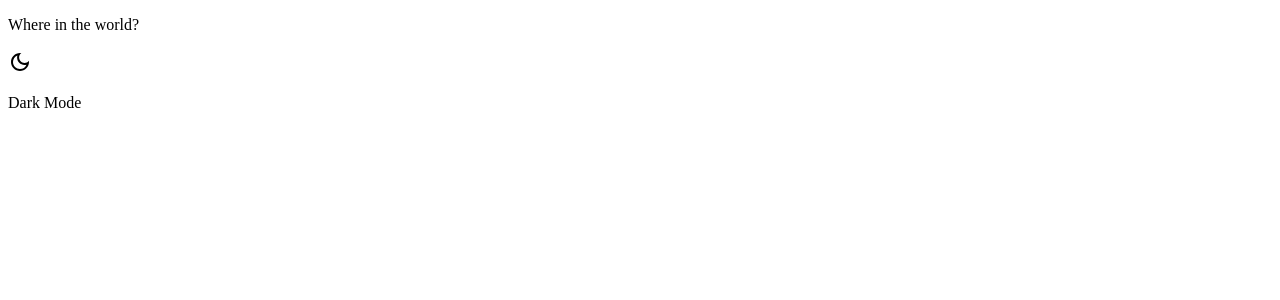
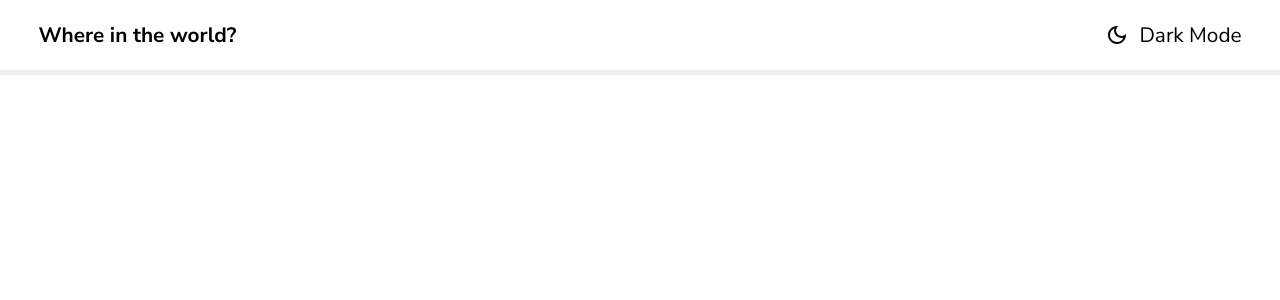
Before and after one commit to DavidSRV/CountriesAPI, a React (Vite) app: page / in a window 1280 px wide. Shown: the top 300 px of the page. Built offline with nearby package versions, Linux system fonts and the light colour scheme.

Commit message:
NavBar done

```diff
--- a/package.json
+++ b/package.json
@@ -18,6 +18,7 @@
     "@types/react": "^18.0.27",
     "@types/react-dom": "^18.0.10",
     "@vitejs/plugin-react": "^3.1.0",
+    "sass": "^1.59.2",
     "typescript": "^4.9.3",
     "vite": "^4.1.0"
   }
--- a/src/App.tsx
+++ b/src/App.tsx
@@ -1,4 +1,5 @@
 import NavBar from "./components/navbar/NavBar"
+import './sass/resets.scss'
 
 function App() {
   return (
--- a/src/components/navbar/NavBar.tsx
+++ b/src/components/navbar/NavBar.tsx
@@ -1,5 +1,6 @@
 import React from 'react';
 import DarkModeOutlinedIcon from '@mui/icons-material/DarkModeOutlined';
+import '../navbar/__Navbar.scss'
 
 const NavBar = () => {
   return (
--- /dev/null
+++ b/src/components/navbar/__Navbar.scss
@@ -0,0 +1,29 @@
+.nav{
+    display: flex;
+    justify-content: space-between;
+    align-items: center;
+    font-size: 1.3rem;
+    border-bottom: 5px solid rgba(128, 128, 128, 0.134);
+
+    section{
+
+        margin: 0 3%;
+
+        & .nav__description{
+            font-weight: 700;
+        }
+    }
+
+
+    & .nav__theme{
+        display: flex;
+        justify-content: center;
+        align-items: center;
+        gap: 10px;
+        cursor: pointer;
+
+        &:hover{
+            scale: 1.1;
+        }
+    }
+}
--- /dev/null
+++ b/src/sass/resets.scss
@@ -0,0 +1,8 @@
+@import url('https://fonts.googleapis.com/css2?family=Nunito+Sans:wght@200;300;400;600;700;800&display=swap');
+
+body{
+    box-sizing: border-box;
+    padding: 0px;
+    margin: 0px;
+    font-family: 'Nunito Sans', sans-serif;
+}
```
Also changed, not shown: 1 other file (tests, documents, lock files or other folders).
